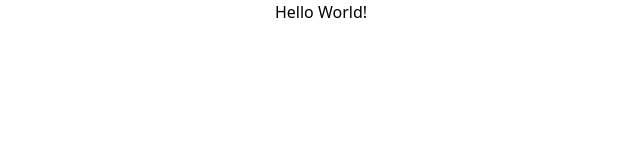
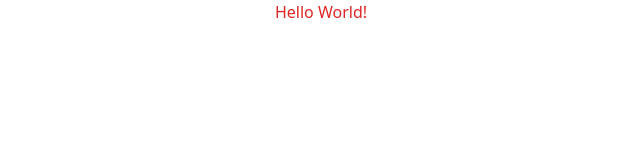
Before and after one commit to z15r7/dorm, a Vue app in the folder frontend/: page / in a window 1280 px wide. Shown: the top 160 px of the page, without its empty margins (319-959 px from the left). Built offline with nearby package versions, Linux system fonts and the light colour scheme.

Commit message:
demo: red text color with tailwindCSS

```diff
--- a/frontend/src/components/Main.vue
+++ b/frontend/src/components/Main.vue
@@ -1,5 +1,7 @@
 <template>
-    <div>Hello World!</div>
+    <div class="text-red-600">
+        Hello World!
+    </div>
 </template>
 
 <script>
```
